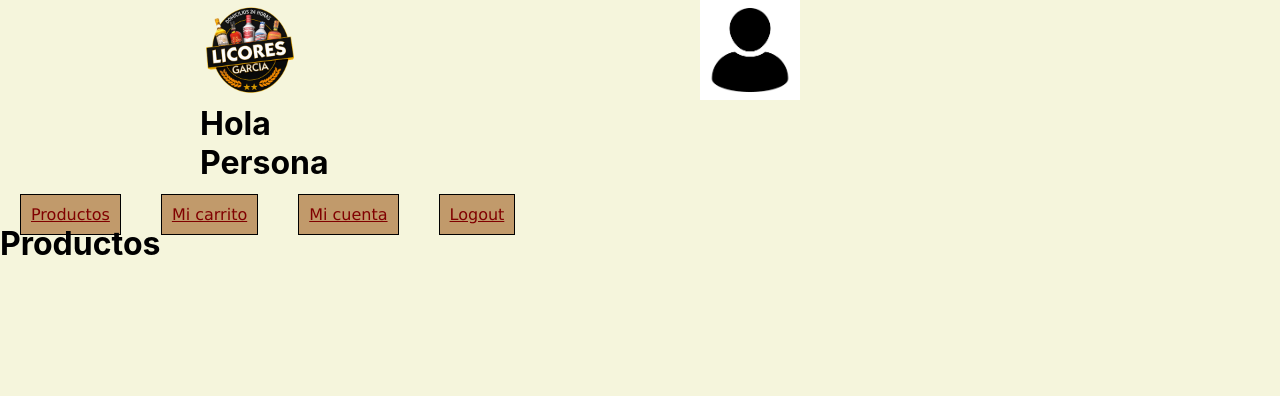
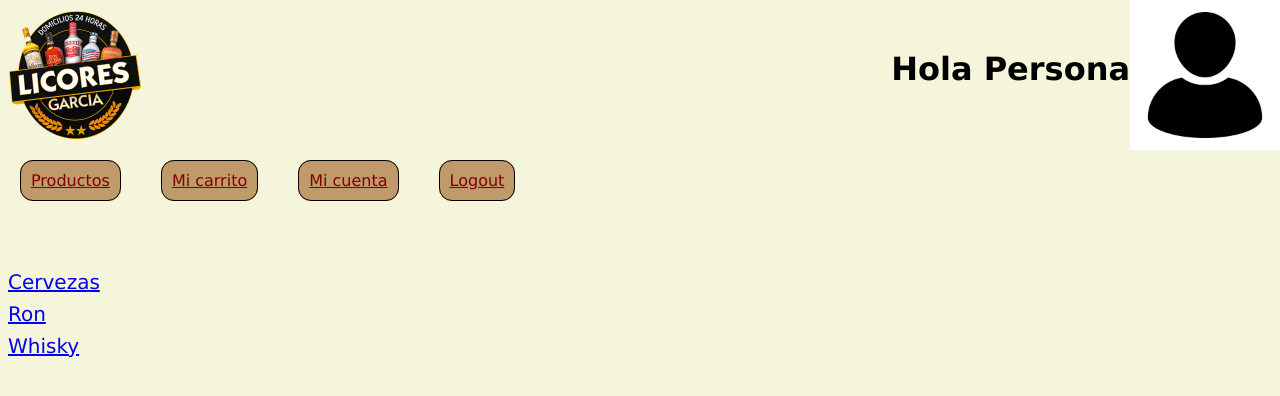
Before and after one commit to Vgo437/Proyecto, a React (Create React App) app in the folder paginaweb/: page /productos in a window 1280 px wide. Shown: the top 396 px of the page. Built offline with nearby package versions, Linux system fonts and the light colour scheme.

Commit message:
menú categorías

```diff
--- a/paginaweb/src/App.js
+++ b/paginaweb/src/App.js
@@ -10,6 +10,9 @@ import {
 import MiCarrito from './pagina/MiCarrito';
 import MiCuenta from './pagina/MiCuenta';
 import Productos from './pagina/Productos';
+import Cerveza from './pagina/productos/Cervezas.js';
+import Ron from './pagina/productos/Ron.js';
+import Whisky from './pagina/productos/Whisky.js';
 
 function App() {
   return (
@@ -21,6 +24,9 @@ function App() {
         <Route path='/micarrito' element={<MiCarrito/>}/>
         <Route path='/micuenta' element={<MiCuenta/>}/>
         <Route path='/productos' element={<Productos/>}/>
+        <Route path='/productos/cerveza' element={<Cerveza/>}/>
+        <Route path='/productos/ron' element={<Ron/>}/>
+        <Route path='/productos/whisky' element={<Whisky/>}/>
       </Routes>
     </Router>
     </div>
--- a/paginaweb/src/HojasDeEstilo/BarraNavegacion.css
+++ b/paginaweb/src/HojasDeEstilo/BarraNavegacion.css
@@ -7,4 +7,5 @@
     color:maroon;
     border: 1px solid black;
     font-family:Verdana, Geneva, Tahoma, sans-serif;
+    border-radius: 13px;
 }
--- a/paginaweb/src/HojasDeEstilo/Encabezado.css
+++ b/paginaweb/src/HojasDeEstilo/Encabezado.css
@@ -1,9 +1,25 @@
 
 
-.logo,.icono,.h1{
-    height: 100px;
-    width: 100px;
-    align-items: end;
-    padding-left: 200px;
-    padding-right: 200px;
+.contenedorEncabezado{
+    width: 100%;
+    height: 10%;
+    display: flex;
+    justify-content:space-between;
+    margin-bottom: 20px;
+
 }
+
+
+.contenedorIcono{
+    display:flex;
+
+}
+
+.h1{
+    font-family: Verdana, Geneva, Tahoma, sans-serif;
+    margin-top: 50px;
+}
+.logo,.icono{
+    height: 150px;
+    width: 150px;
+}
--- a/paginaweb/src/HojasDeEstilo/Login.css
+++ b/paginaweb/src/HojasDeEstilo/Login.css
@@ -6,6 +6,7 @@
     justify-content: center;
     height: 100%;
     width: 100%;
+    margin-top: 180px;
 }
 *{
     background-color: beige;
--- /dev/null
+++ b/paginaweb/src/HojasDeEstilo/Productos.css
@@ -0,0 +1,8 @@
+.contenedorLista{
+   margin-top: 80px;
+   font-family: Verdana, Geneva, Tahoma, sans-serif;
+   font-size: 20px;
+}
+li{
+    margin: 8px;
+}
--- a/paginaweb/src/pagina/Encabezado.js
+++ b/paginaweb/src/pagina/Encabezado.js
@@ -6,8 +6,10 @@ const Encabezado = () => {
     return(
         <div className="contenedorEncabezado">
         <img className='logo'src={Logo} alt="imagen del logo"/>
+        <div className="contenedorIcono">
+        <h1 className="h1">Hola Persona</h1>
         <img className='icono'src={Icono} alt="imagen del icono"/>
-        <h1 className="h1">Hola Persona</h1>
+        </div>
         </div>
     );
 }
--- a/paginaweb/src/pagina/Productos.js
+++ b/paginaweb/src/pagina/Productos.js
@@ -1,13 +1,28 @@
 import React from "react";
 import BarraNavegacion from './BarraNavegacion';
 import Encabezado from './Encabezado';
+import {
+    BrowserRouter as Router,
+    Routes,
+    Route
+  }from 'react-router-dom';
+
+import Cerveza from "./productos/Cervezas";
+import {NavLink} from "react-router-dom";
+import '../HojasDeEstilo/Productos.css';
 
 const Productos = () => {
     return(
-        <div>
-        <Encabezado/>
-        <BarraNavegacion/>
-        <h1>Productos</h1>
+        <div className="contenedorProductos">
+            <Encabezado/>
+            <BarraNavegacion/>
+        <nav>
+        <ul className="contenedorLista">
+            <li><NavLink className="cervezas" to='/productos/cerveza'>Cervezas</NavLink></li>
+            <li><NavLink className="ron" to='/productos/ron'>Ron</NavLink></li>
+            <li><NavLink className="whisky" to='/productos/whisky'>Whisky</NavLink></li>
+        </ul>
+        </nav>
         </div>
     );
 }
--- /dev/null
+++ b/paginaweb/src/pagina/productos/Cervezas.js
@@ -0,0 +1,14 @@
+import React from "react";
+import BarraNavegacion from "../BarraNavegacion";
+import Encabezado from "../Encabezado";
+const Cerveza = () =>{
+    return (
+        <div>
+        <Encabezado/>
+        <BarraNavegacion/>
+        <h1>cerveza</h1>
+        </div>
+    )
+}
+
+export default Cerveza;
--- /dev/null
+++ b/paginaweb/src/pagina/productos/Ron.js
@@ -0,0 +1,15 @@
+import React from "react";
+import BarraNavegacion from "../BarraNavegacion";
+import Encabezado from "../Encabezado";
+
+const Ron = () =>{
+    return (
+        <div>
+        <Encabezado/>
+        <BarraNavegacion/>
+        <h1>Ron</h1>
+        </div>
+    );
+}
+
+export default Ron;
--- /dev/null
+++ b/paginaweb/src/pagina/productos/Whisky.js
@@ -0,0 +1,16 @@
+import React from "react";
+import BarraNavegacion from "../BarraNavegacion";
+import Encabezado from "../Encabezado";
+
+const Whisky = () =>{
+    return (
+        <div>
+        <Encabezado/>
+        <BarraNavegacion/>
+        <h1>Whisky</h1>
+        </div>
+    );
+}
+
+
+export default Whisky;
```
